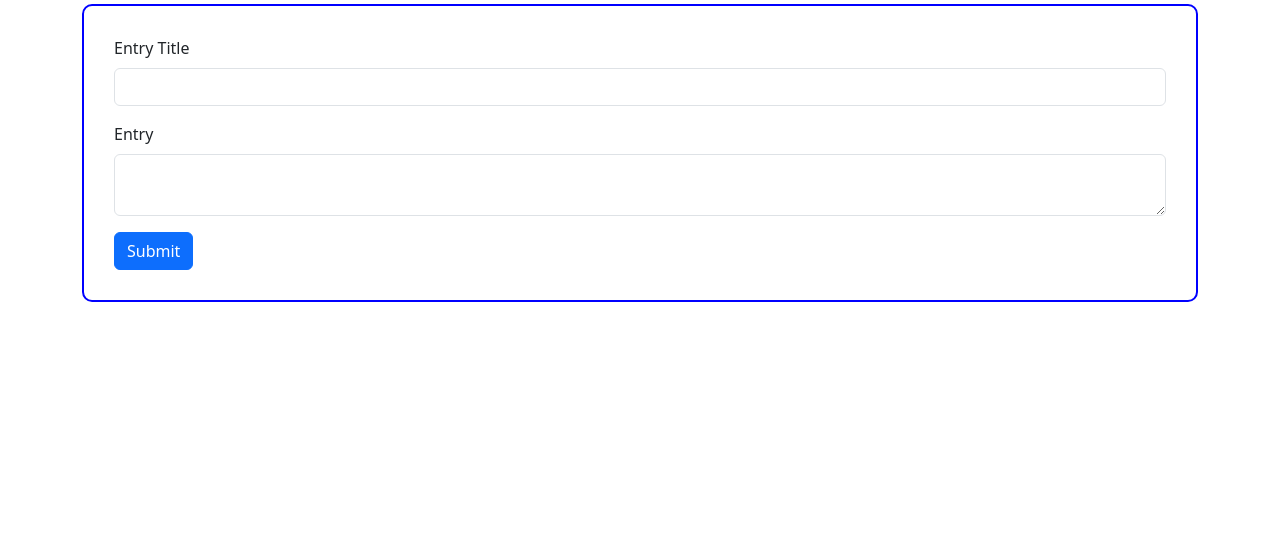
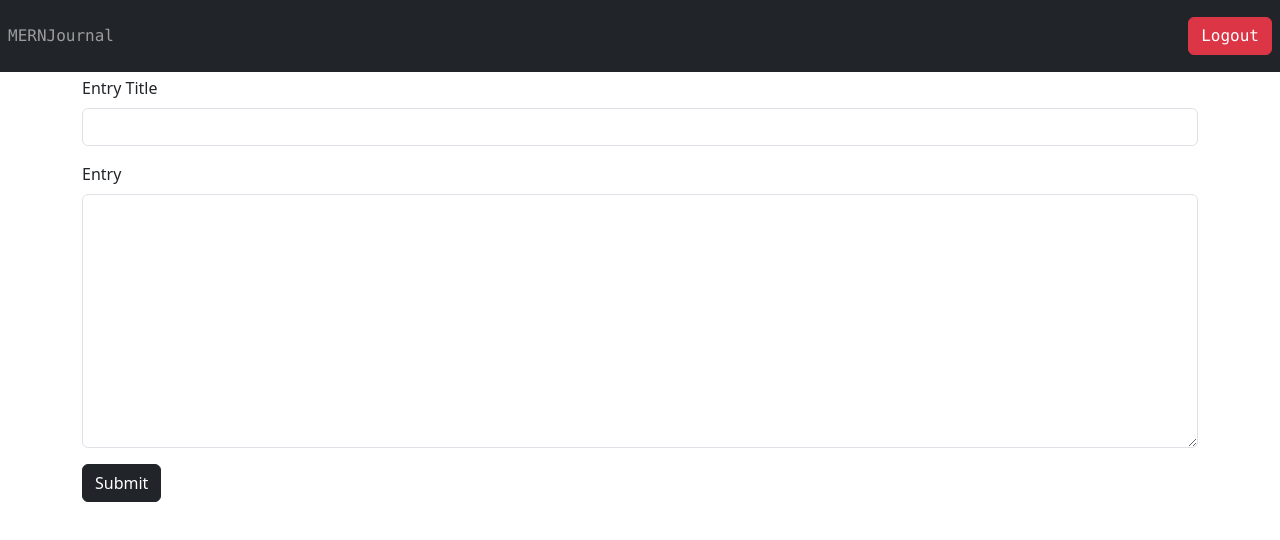
Before and after one commit to jmcavaddy/mern-journal3, a React (Create React App) app in the folder client/: page /entry/1 in a window 1280 px wide. Shown: the top 540 px of the page. Built offline with nearby package versions, Linux system fonts and the light colour scheme; no server answers; the HTML template or start-up script is replaced by a standard one.

Commit message:
Cleaned up NewEntry page; changed date format on profile page

```diff
--- a/client/src/pages/NewEntry/index.js
+++ b/client/src/pages/NewEntry/index.js
@@ -74,8 +74,8 @@ const CreateNote = () => {
 
       <h4 className="text-center code m-2">Create a New Entry</h4>
 
-        <form onSubmit={handleFormSubmit} className="container code flex-column justify-content-center align-items-center m-3" >
-          <div className="mb-3 code">
+        <form onSubmit={handleFormSubmit} className="container code flex-column justify-content-center align-items-center" >
+          <div className="code">
             <label htmlFor="Title" className="form-label">
               Entry Title
             </label>
--- a/client/src/pages/SingleEntry/index.js
+++ b/client/src/pages/SingleEntry/index.js
@@ -2,6 +2,8 @@
 import React, { useEffect, useState } from 'react';
 import { useNavigate, useParams } from 'react-router-dom';
 import { useQuery, useMutation } from "@apollo/client";
+import { Navbar, Button } from 'react-bootstrap';
+import Auth from '../../utils/auth.js';
 
 import { QUERY_SINGLE_ENTRY} from '../../utils/queries';
 import { EDIT_ENTRY } from "../../utils/mutations";
@@ -58,15 +60,14 @@ const SingleEntry = () => {
     }
 
     return (
+        <>
+            <Navbar bg="dark" data-bs-theme="dark" className="code">
+                <Navbar.Text className='m-2'>MERNJournal</Navbar.Text>
+                <Button className='ms-auto m-2' variant='danger' onClick={Auth.logout}>Logout</Button>
+            </Navbar>
+
         <div className="container my-1">
-            <form
-                style={{
-                    border: "2px solid blue",
-                    borderRadius: "10px",
-                    padding: "30px",
-                }}
-                onSubmit={handleFormSubmit}
-                >
+            <form onSubmit={handleFormSubmit}>
                 <div className="mb-3">
                     <label htmlFor="Title" className="form-label">
                     Entry Title
@@ -92,14 +93,17 @@ const SingleEntry = () => {
                     onChange={handleInputChange}
                     name='entryContent'
                     value={formState.entryContent}
+                    rows={10}
                     ></textarea>
                 </div>
 
-                <button type="submit" className="btn btn-primary">
+                <button type="submit" className="btn btn-dark">
                     Submit
                 </button>
                 </form>
                 </div>
+
+        </>
     );
 };
 
```
Also changed, not shown: 1 other file (tests, documents, lock files or other folders).
